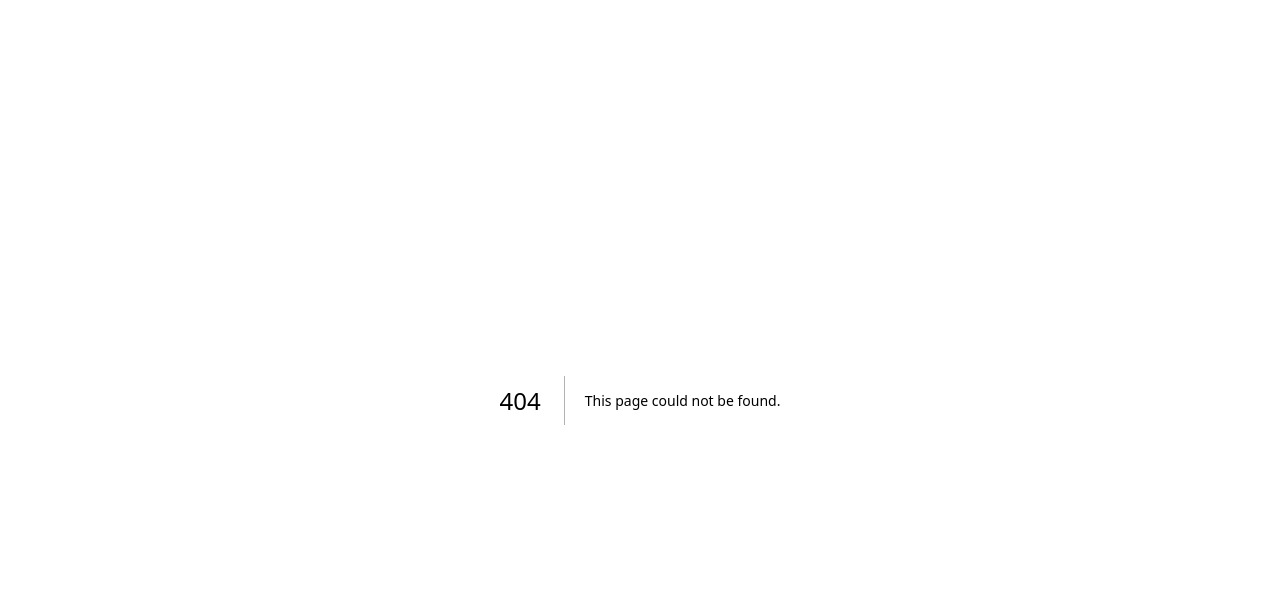
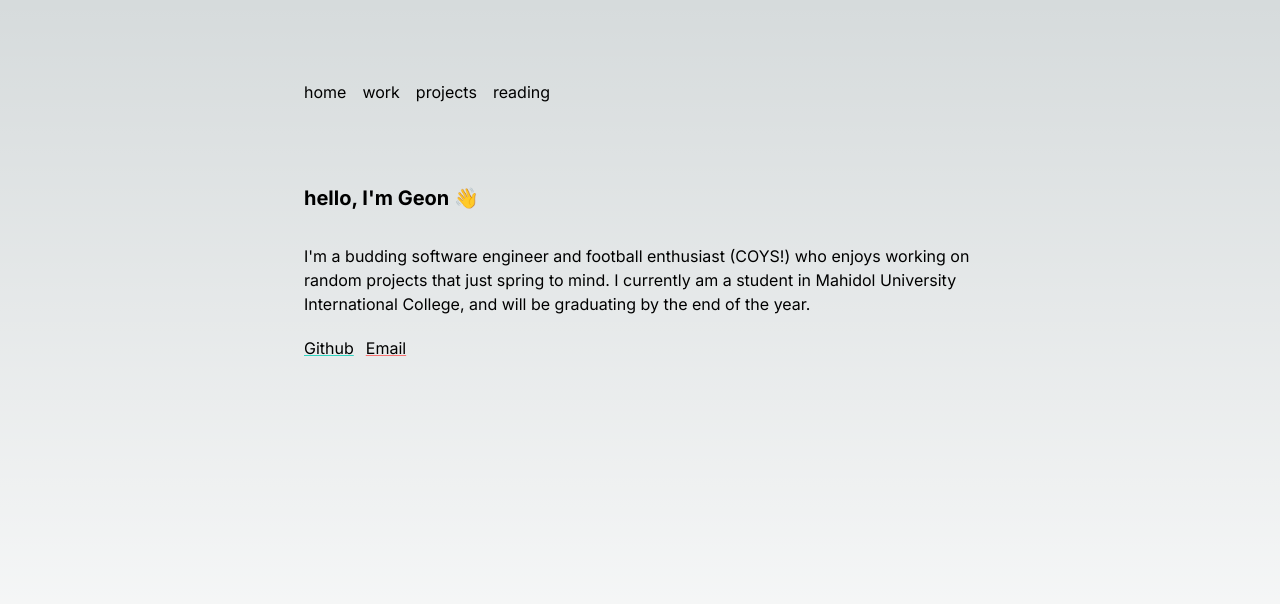
Before and after one commit to kun99/geon, a Next.js app: page /geon/ in a window 1280 px wide. Before the commit this address had no page. Shown: the top 604 px of the page. Built offline with nearby package versions, Linux system fonts and the light colour scheme.

Commit message:
manually set path

```diff
--- a/next.config.mjs
+++ b/next.config.mjs
@@ -1,5 +1,6 @@
 /** @type {import('next').NextConfig} */
 const nextConfig = {
+  basePath: "/geon",
   output: "export",
 };
 
--- a/src/app/page.js
+++ b/src/app/page.js
@@ -5,10 +5,10 @@ export default function Home() {
     <main className="flex flex-col min-h-screen max-w-2xl pt-20 lg:mx-auto">
       <div class="mb-20 items-start w-full">
         <nav class="flex flex-row gap-x-4 ">
-          <Link href="/">home</Link>
-          <Link href="/work">work</Link>
-          <Link href="/projects">projects</Link>
-          <Link href="/reading">reading</Link>
+        <Link href="/geon">home</Link>
+          <Link href="/geon/work">work</Link>
+          <Link href="/geon/projects">projects</Link>
+          <Link href="/geon/reading">reading</Link>
         </nav>
       </div>
 
--- a/src/app/projects/page.js
+++ b/src/app/projects/page.js
@@ -5,10 +5,10 @@ export default function Projects() {
     <main className="flex flex-col min-h-screen max-w-2xl pt-20 lg:mx-auto">
       <div class="mb-20 items-start w-full">
         <nav class="flex flex-row gap-x-4 ">
-          <Link href="/">home</Link>
-          <Link href="/work">work</Link>
-          <Link href="/projects">projects</Link>
-          <Link href="/reading">reading</Link>
+          <Link href="/geon">home</Link>
+          <Link href="/geon/work">work</Link>
+          <Link href="/geon/projects">projects</Link>
+          <Link href="/geon/reading">reading</Link>
         </nav>
       </div>
 
--- a/src/app/reading/page.js
+++ b/src/app/reading/page.js
@@ -5,10 +5,10 @@ export default function Reading() {
     <main className="flex flex-col min-h-screen max-w-2xl pt-20 lg:mx-auto">
       <div class="mb-20 items-start w-full">
         <nav class="flex flex-row gap-x-4 ">
-          <Link href="/">home</Link>
-          <Link href="/work">work</Link>
-          <Link href="/projects">projects</Link>
-          <Link href="/reading">reading</Link>
+        <Link href="/geon">home</Link>
+          <Link href="/geon/work">work</Link>
+          <Link href="/geon/projects">projects</Link>
+          <Link href="/geon/reading">reading</Link>
         </nav>
       </div>
 
--- a/src/app/work/page.js
+++ b/src/app/work/page.js
@@ -5,10 +5,10 @@ export default function Work() {
     <main className="flex flex-col min-h-screen max-w-2xl pt-20 lg:mx-auto">
       <div class="mb-20 items-start w-full">
         <nav class="flex flex-row gap-x-4 ">
-          <Link href="/">home</Link>
-          <Link href="/work">work</Link>
-          <Link href="/projects">projects</Link>
-          <Link href="/reading">reading</Link>
+        <Link href="/geon">home</Link>
+          <Link href="/geon/work">work</Link>
+          <Link href="/geon/projects">projects</Link>
+          <Link href="/geon/reading">reading</Link>
         </nav>
       </div>
 
```
Also changed, not shown: 1 other file (tests, documents, lock files or other folders).
